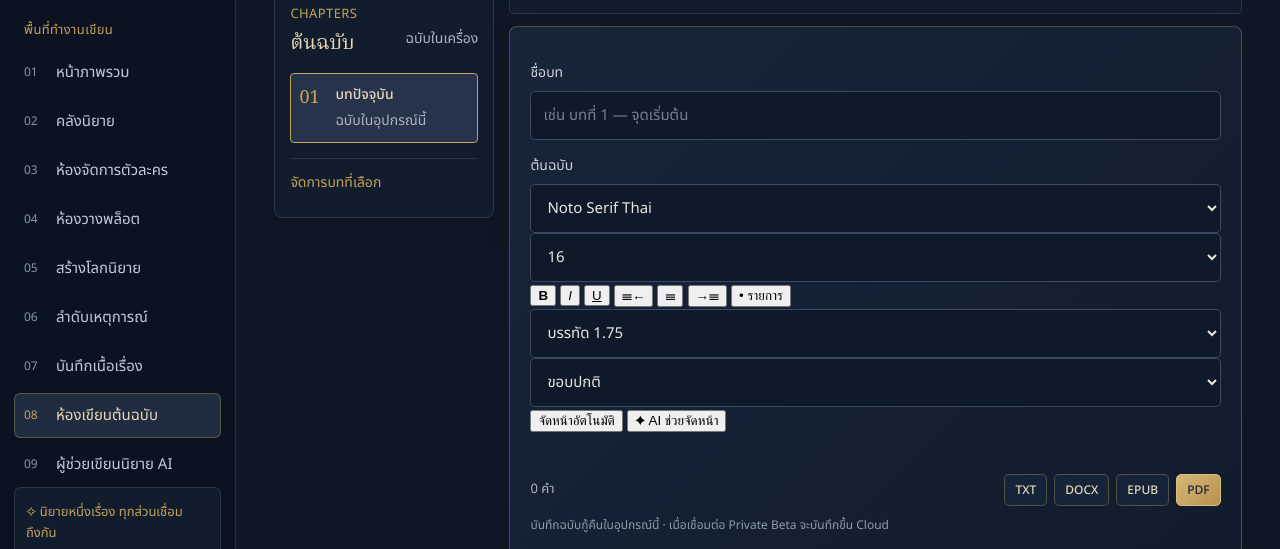
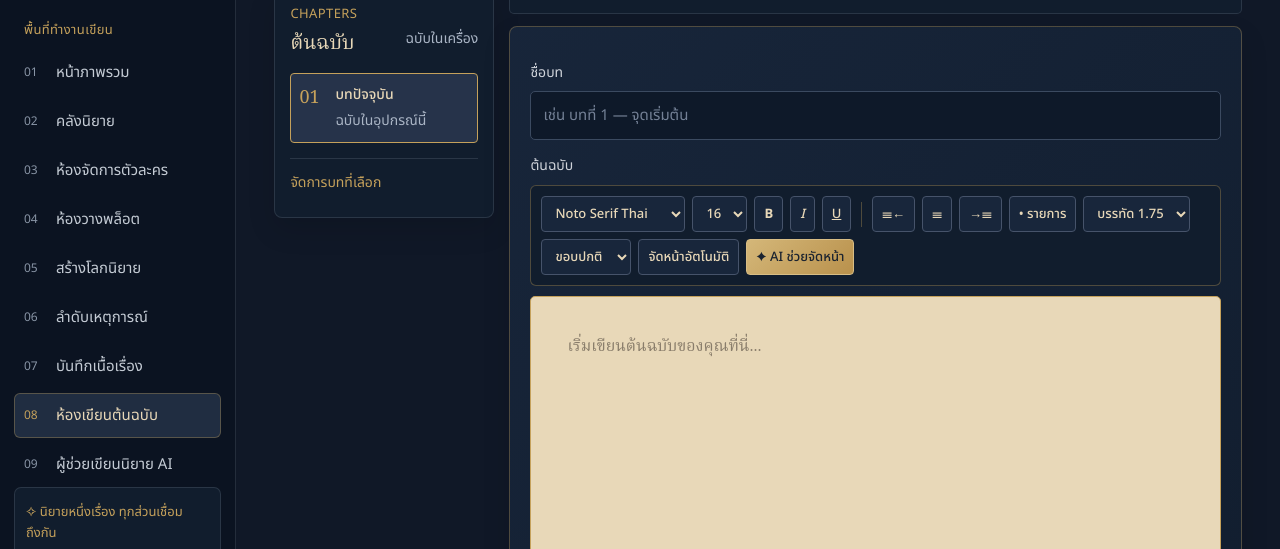
Before and after one commit to imehkz/storyforge, a website: page public/index.html in a window 1280 px wide. Both pictures are taken after a click on the button "ไปยังต้นฉบับ →". Shown: the part 226-775 px from the top of the page. Drawn offline with Linux system fonts and the light colour scheme; no server answers.

Commit message:
Style manuscript editor toolbar and remove center divider

```diff
--- a/public/style.css
+++ b/public/style.css
@@ -342,3 +342,23 @@
   .topbar-right { flex-direction: column; align-items: stretch; }
   .topbar-right .save-indicator, #loginButton, #logoutButton { width: 100%; justify-content: flex-start; }
 }
+
+
+/* Rich manuscript editor and compact word-processing toolbar */
+.manuscript-layout::before,.manuscript-layout::after,.manuscript-main::before,.manuscript-main::after{content:none!important;display:none!important}
+.manuscript-layout{border:0!important}
+.manuscript-main{border-inline-start:0!important;box-shadow:none!important}
+.manuscript-format-toolbar{display:flex;align-items:center;flex-wrap:wrap;gap:7px;padding:10px;margin:8px 0 10px;border:1px solid var(--line);border-radius:6px;background:#111d2d}
+.manuscript-format-toolbar select,.manuscript-format-toolbar button{width:auto;min-height:36px;padding:6px 9px;border:1px solid #46536a;border-radius:4px;background:#18263b;color:var(--parchment);font:500 13px var(--sans)}
+.manuscript-format-toolbar button{cursor:pointer}
+.manuscript-format-toolbar button:hover,.manuscript-format-toolbar button:focus-visible{border-color:var(--gold);background:#26364e;outline:none}
+.manuscript-format-toolbar .toolbar-divider{width:1px;height:25px;background:var(--line);margin:0 3px}
+.manuscript-format-toolbar .ai-format-button{background:linear-gradient(135deg,#d4b779,#b9914c);color:#1c2430;border-color:#d8bd85}
+.manuscript-editor-surface{min-height:500px;padding:36px;border:1px solid #c5a15b;border-radius:5px;background:#e8d8b8;color:#302a25;font:400 16px/1.75 "Noto Serif Thai",serif;white-space:normal;overflow-wrap:anywhere;outline:none}
+.manuscript-editor-surface:focus{box-shadow:0 0 0 2px rgba(197,161,91,.22)}
+.manuscript-editor-surface:empty::before{content:attr(data-placeholder);color:#897d6b;pointer-events:none}
+.manuscript-editor-surface p{margin:0 0 .85em;text-indent:1.2em}
+.manuscript-editor-surface h1,.manuscript-editor-surface h2,.manuscript-editor-surface h3{line-height:1.4;text-indent:0;margin:1.2em 0 .7em}
+.manuscript-editor-surface blockquote{margin:1em 2em;padding-inline-start:1em;border-inline-start:2px solid #a88950}
+@media(max-width:760px){.manuscript-format-toolbar{gap:6px;padding:8px}.manuscript-format-toolbar select,.manuscript-format-toolbar button{font-size:12px;min-height:38px}.manuscript-editor-surface{min-height:360px;padding:22px 18px;font-size:16px}}
+@media print{.manuscript-editor-surface{background:#fff!important;color:#111!important;border:0!important;padding:0!important}}
```
